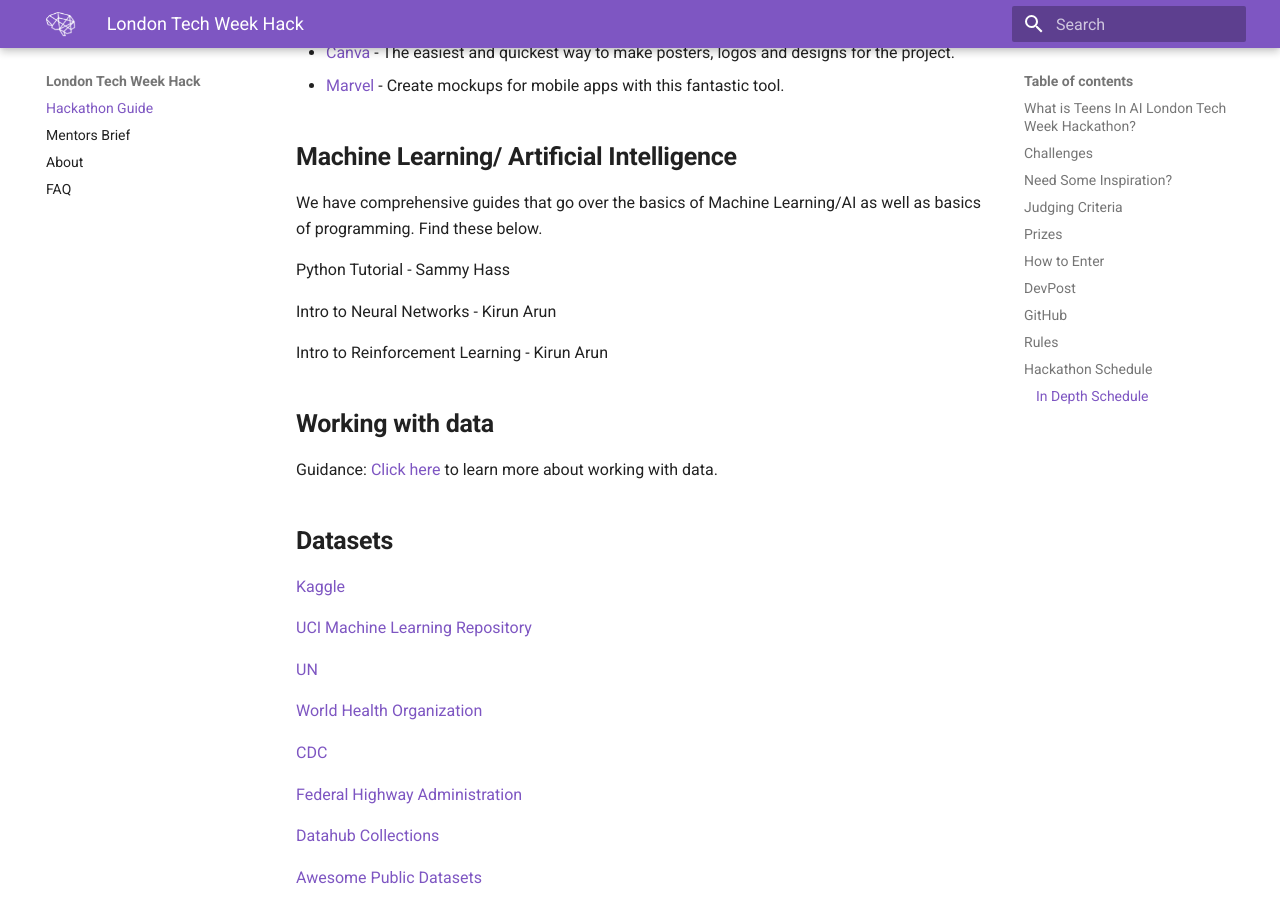
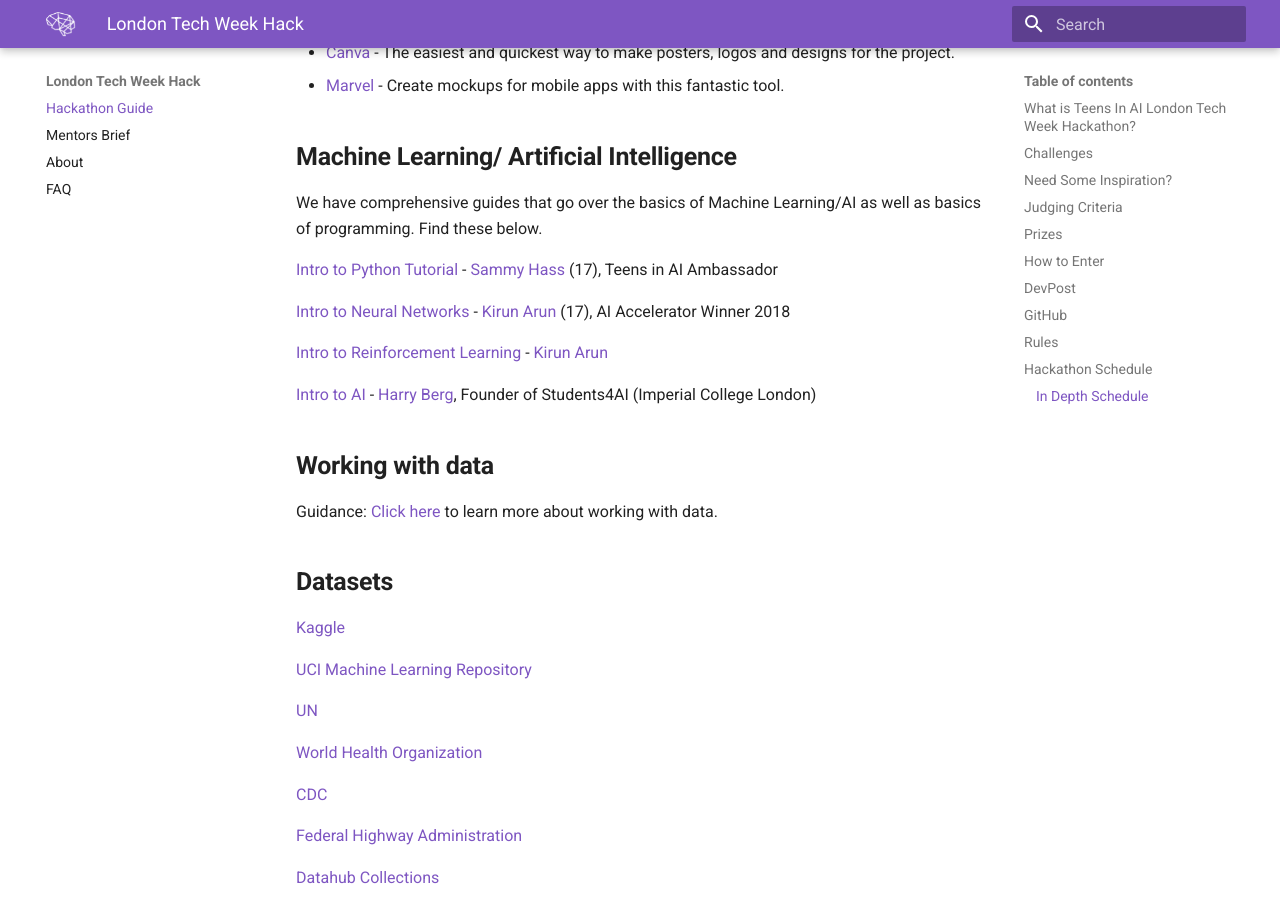
Before and after one commit to elenasinel/tech-week, an MkDocs documentation site: the page built from docs/index.md, in a window 1280 px wide and 900 px high, scrolled down 6501 px. Built offline with MkDocs 1.6.1 and Material for MkDocs 9.7.7, drawn with Linux system fonts in a browser that asks for light colours.

Commit message:
Update Documentation “index”

```diff
--- a/docs/index.md
+++ b/docs/index.md
@@ -123,14 +123,16 @@
 
 We have comprehensive guides that go over the basics of Machine Learning/AI as well as basics of programming. Find these below.
 
+[
+Intro to Python Tutorial](https://teens-in-ai.github.io/tech-week/resources/PythonWorkshop.pdf) - [Sammy Hass](https://github.com/SammyHass)
+ (17), Teens in AI Ambassador
 
-Python Tutorial - Sammy Hass
+[Intro to Neural Networks](https://github.com/KiranArun/Neural_Networks-101-demo) - [Kirun Arun
+](https://github.com/KiranArun) (17), AI Accelerator Winner 2018
 
-Intro to Neural Networks - Kirun Arun
+[Intro to Reinforcement Learning](https://github.com/KiranArun/Reinforcement_Learning-101-demo) - [Kirun Arun](https://github.com/KiranArun)
 
-Intro to Reinforcement Learning - Kirun Arun
-
-
+[Intro to AI](https://github.com/life-efficient/Academy-of-AI) - [Harry Berg](https://github.com/life-efficient), Founder of Students4AI (Imperial College London)
 
 ## **Working with data**
 
```
